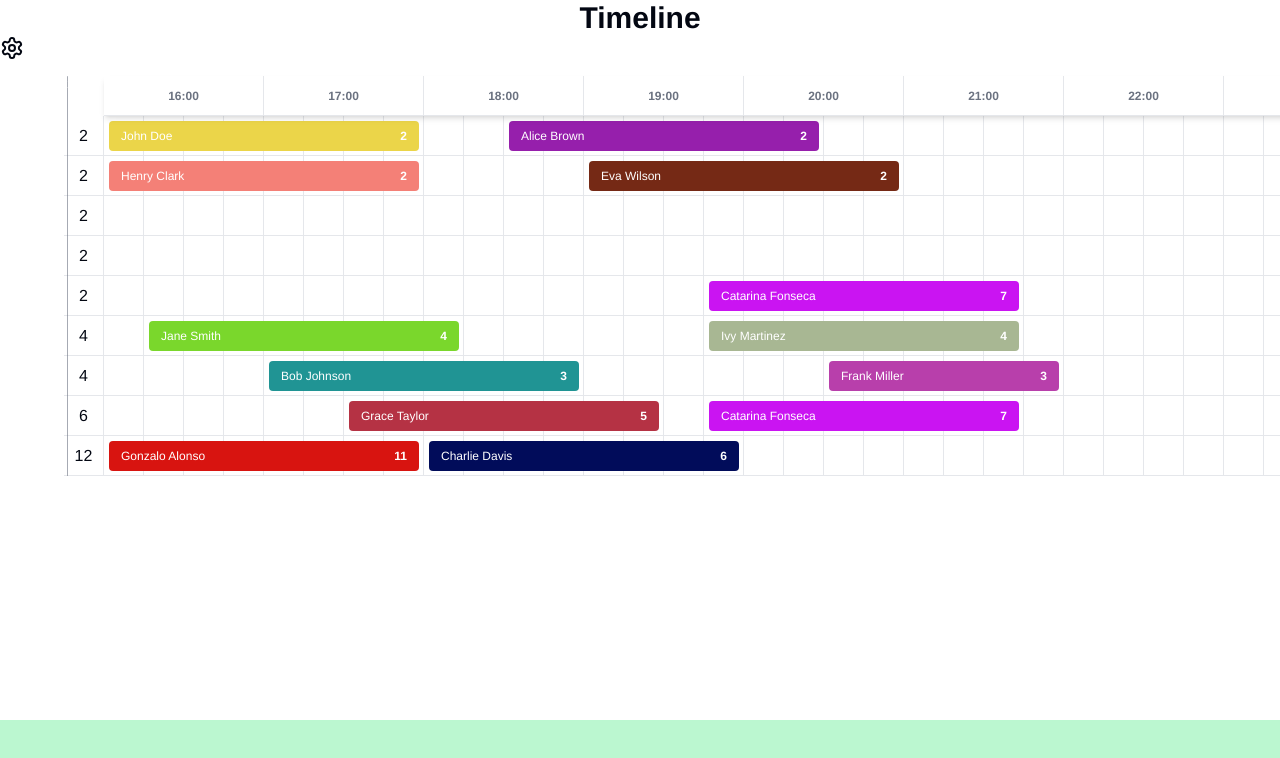
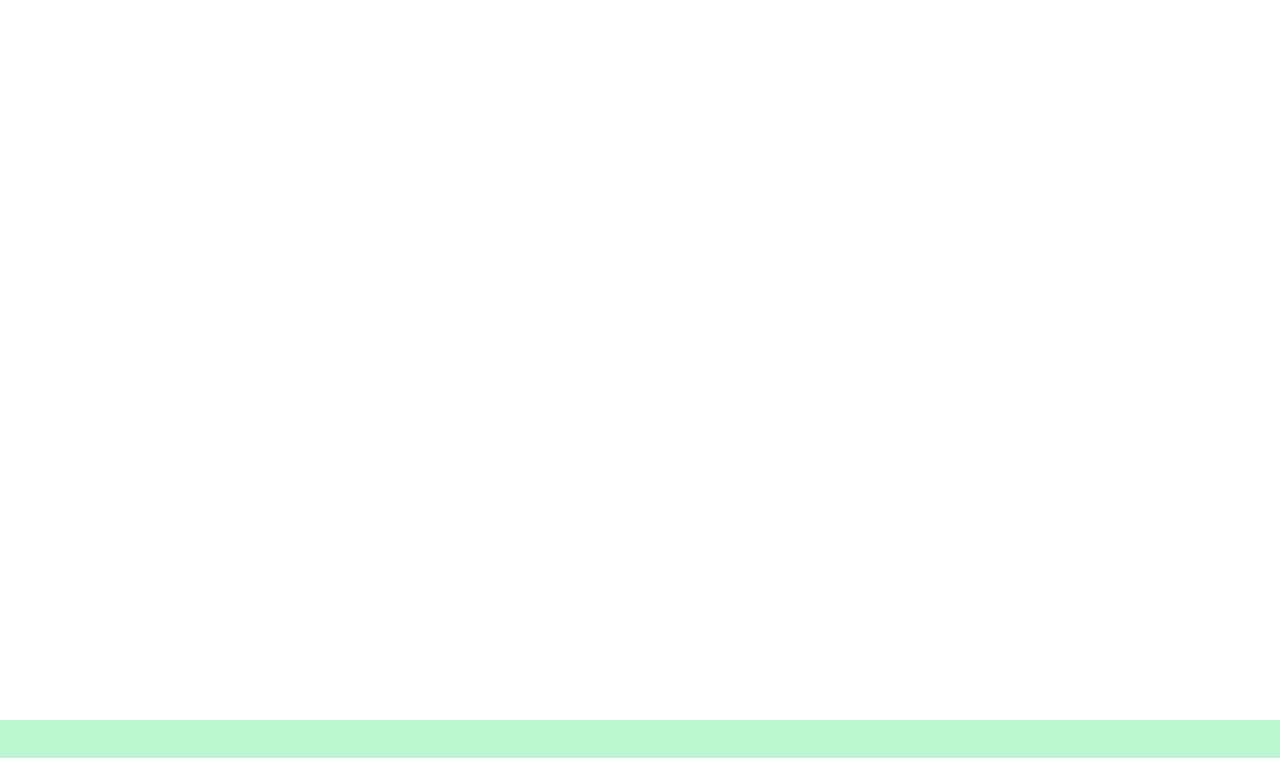
Before and after one commit to gonzaloalonso123/gradino, a Next.js app: page /admin/overview in a window 1280 px wide. Shown: the top 758 px of the page. Built offline with nearby package versions, Linux system fonts and the light colour scheme.

Commit message:
helpers refactored

```diff
--- a/src/app/(landingPage)/_components/reservation-form.tsx
+++ b/src/app/(landingPage)/_components/reservation-form.tsx
@@ -41,7 +41,7 @@ export default function ReservationForm() {
   };
 
   const handleDateChange = (date: Date) => {
-    date.setHours(12, 0, 0, 0);
+    date.setHours(0, 0, 0, 0);
     handleNextStep({ date: date.toISOString().split("T")[0] });
     console.log(date);
   };
--- a/src/app/admin/overview/page.tsx
+++ b/src/app/admin/overview/page.tsx
@@ -95,6 +95,7 @@ const mockData = {
       email: "ivy@example.com",
       guestNumber: 4,
       phone: "789-012-3456",
+      date: "11/12/2024",
     },
     {
       id: 11,
@@ -119,9 +120,9 @@ const mockData = {
 };
 
 export type Slot = {
-  reservations: Reservation[];
+  reservations?: Reservation[];
   numberOfSits: number;
-  id :number
+  id: number;
 };
 
 const mockSlots = [
@@ -160,124 +161,20 @@ const mockSlots = [
     reservations: [],
     numberOfSits: 4,
   },
-  {
-	id: 8,
-	reservations: [],
-	numberOfSits: 6
-  },
-  {
-	id: 9,
-	reservations: [],
-	numberOfSits: 12
-  }
 ];
 
-const getTimeSlotsAvailable = (reservations :Reservation[], slots: Slot[], openingTime:number, closingTime:number, interval:number) => {
-	const startOfTimeline = new Date();
-	startOfTimeline.setHours(openingTime, 0, 0, 0);
-	const timeSlots = Array.from({ length: (openingTime - closingTime * 60) / interval }, (_, i) => new Date(startOfTimeline.getTime() + i * interval * 60000));
-	const availableSlots = timeSlots.map(timeSlot => {
-		const {thereIsASlot} = getSlotsForReservation({
-			startDate : timeSlot.toISOString(),
-			endDate : addHours(timeSlot, 2).toISOString(),
-		}, slots)
-
-		return thereIsASlot;
-	})
-
-	console.log(availableSlots);
-	return availableSlots;
-}
-
-type PartialReservation = {startDate : string, endDate: string}
-
-const getSlotsForReservation = (reservation: Reservation |  PartialReservation, slots:Slot[]) => {
-	let thereIsASlot = true;
-	const start = new Date(reservation.startDate);
-	const end = new Date(reservation.endDate);
-	const startMinutes = start.getHours() * 60 + start.getMinutes();
-	const endMinutes = end.getHours() * 60 + end.getMinutes();
-
-	const possibleSlots = slots.filter(slot => {
-		return slot.reservations.every(slotReservation => {
-			const slotReservationStart = new Date(slotReservation.startDate);
-			const slotReservationEnd = new Date(slotReservation.endDate);
-			const slotReservationStartMinutes = slotReservationStart.getHours() * 60 + slotReservationStart.getMinutes();
-			const slotReservationEndMinutes = slotReservationEnd.getHours() * 60 + slotReservationEnd.getMinutes();
-			return timesDontColide(startMinutes, endMinutes, slotReservationStartMinutes, slotReservationEndMinutes);
-		});
-	});
-
-	if (possibleSlots.length == 0 || possibleSlots.reduce((acc, slot) => acc += slot.numberOfSits, 0) < reservation.guestNumber) {
-		thereIsASlot = false;
-	}
-
-	return  {thereIsASlot, possibleSlots}
-}
-
-const getAllSlots = (reservations: Reservation[], slots: Slot[]) => {
-	const reservationsCopy = JSON.parse(JSON.stringify(reservations)) as Reservation[];
-	const slotsCopy = JSON.parse(JSON.stringify(slots)) as Slot[];
-
-	return reservationsCopy.map((reservation) => {
-		reservation.slot = [];
-
-		const {thereIsASlot, possibleSlots} = getSlotsForReservation(reservation, slotsCopy);
-		if(!thereIsASlot) return reservation;
-
-		let guestsToAllocate = reservation.guestNumber;
-
-		while (guestsToAllocate > 0) {
-			let selectedSlot = -1;
-
-			const sortedSlots = possibleSlots.sort((a, b) => b.numberOfSits - a.numberOfSits);
-
-			for( const possibleSlot of sortedSlots) {
-				if(selectedSlot == -1 || guestsToAllocate <= possibleSlot.numberOfSits) {
-					selectedSlot = possibleSlot.id;
-				}
-
-				// const previousSelectedSlot = possibleSlots.find(slot => slot.id == selectedSlot)?.id ||  -1;
-				// selectedSlot = previousSelectedSlot == -1 ? possibleSlot.id : guestsToAllocate > possibleSlot.numberOfSits ? previousSelectedSlot : possibleSlot.id
-				if (possibleSlot.numberOfSits <= guestsToAllocate) {
-					break;
-				}
-			}
-
-			if (selectedSlot !== -1) {
-				const slot = possibleSlots.find(slot => slot.id === selectedSlot);
-				slot?.reservations.push(reservation);
-				guestsToAllocate -= slot?.numberOfSits ?? 0;
-				reservation.slot.push(selectedSlot);
-			} else {
-				console.log(reservation, 'doesnt have a spot')
-				break;
-			}
-		}
-		return reservation;
-	});
-};
-
-const timesDontColide = (aStart: number, aEnd: number, bStart: number, bEnd: number) =>
-  aEnd <= bStart || aStart >= bEnd;
-
 export default function Page() {
-	const processedReservations = getAllSlots(mockData.reservations, mockSlots);
   return (
     <div>
-      <h1 className="text-3xl font-bold text-center">Timeline</h1>
+      {/* <h1 className="text-3xl font-bold text-center">Timeline</h1>
       <div className="flex w-screen" style={{ height: "80vh" }}>
         <Link href="/admin/settings">
           <SettingsIcon size={24} />
         </Link>
         <div className="p-10 overflow-auto relative">
-          <Timeline
-            reservations= {processedReservations}
-			slots={mockSlots}
-            date={mockData.date}
-          />
+          <Timeline reservations={processedReservations} slots={mockSlots} date={mockData.date} />
         </div>
-      </div>
+      </div> */}
     </div>
   );
 }
```
Also changed, not shown: src/helpers/helpers.ts (added, +93 -0 lines), src/server/firestore.js (deleted, +0 -13 lines), src/server/firestore.ts (added, +35 -0 lines), src/types/types.ts (+22 -2 lines). Lines whose indentation alone changed are shown as unchanged.
